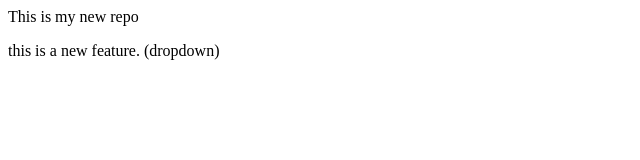
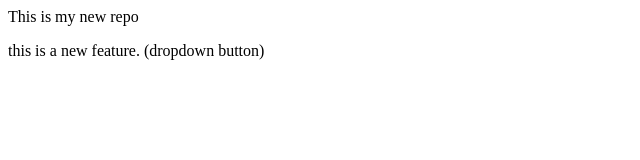
Before and after one commit to niveditakadian46-blip/Localrepo, a plain HTML site: page index.html in a window 1280 px wide. Shown: the full height of the page, 0-640 px from the left. Drawn offline with Linux system fonts and the light colour scheme.

Commit message:
add more specifications

```diff
--- a/index.html
+++ b/index.html
@@ -1,2 +1,2 @@
 <p>This is my new repo</p>
-<p>this is a new feature. (dropdown)</p>
+<p>this is a new feature. (dropdown button)</p>
```
